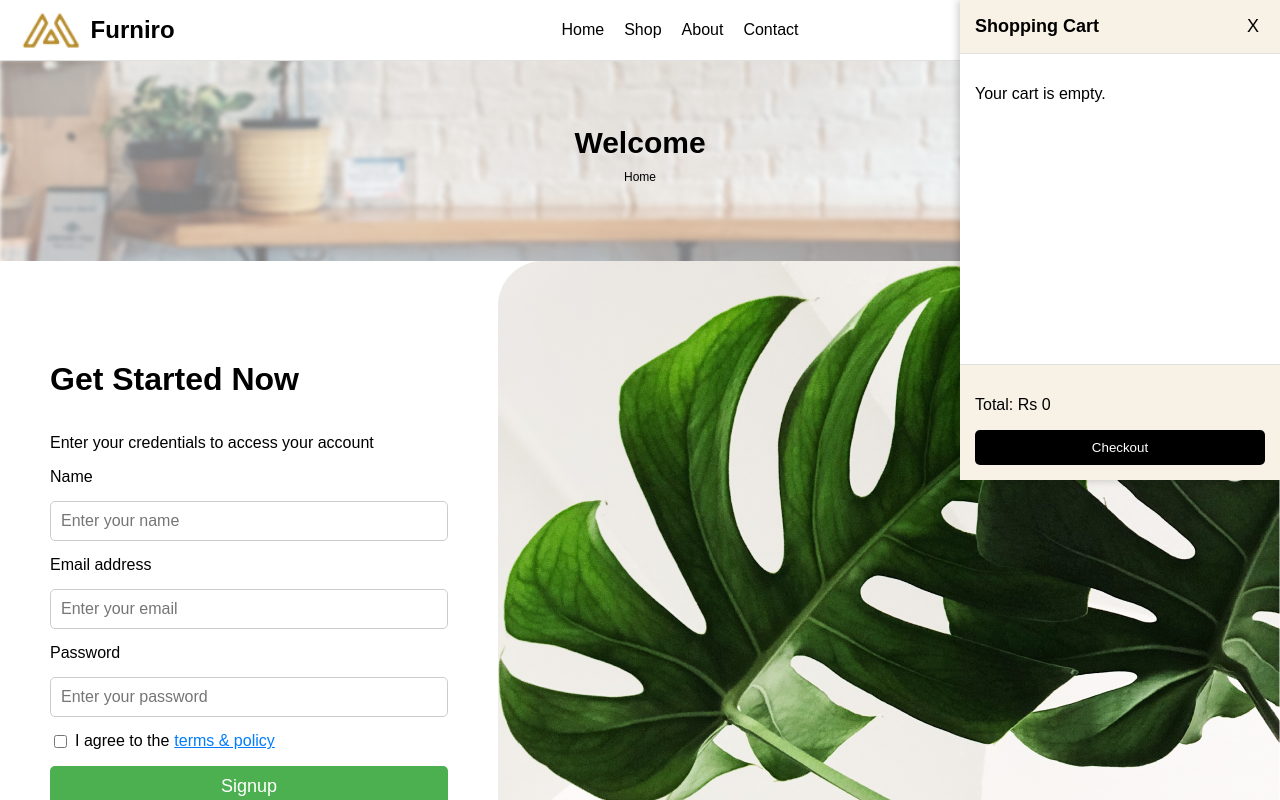
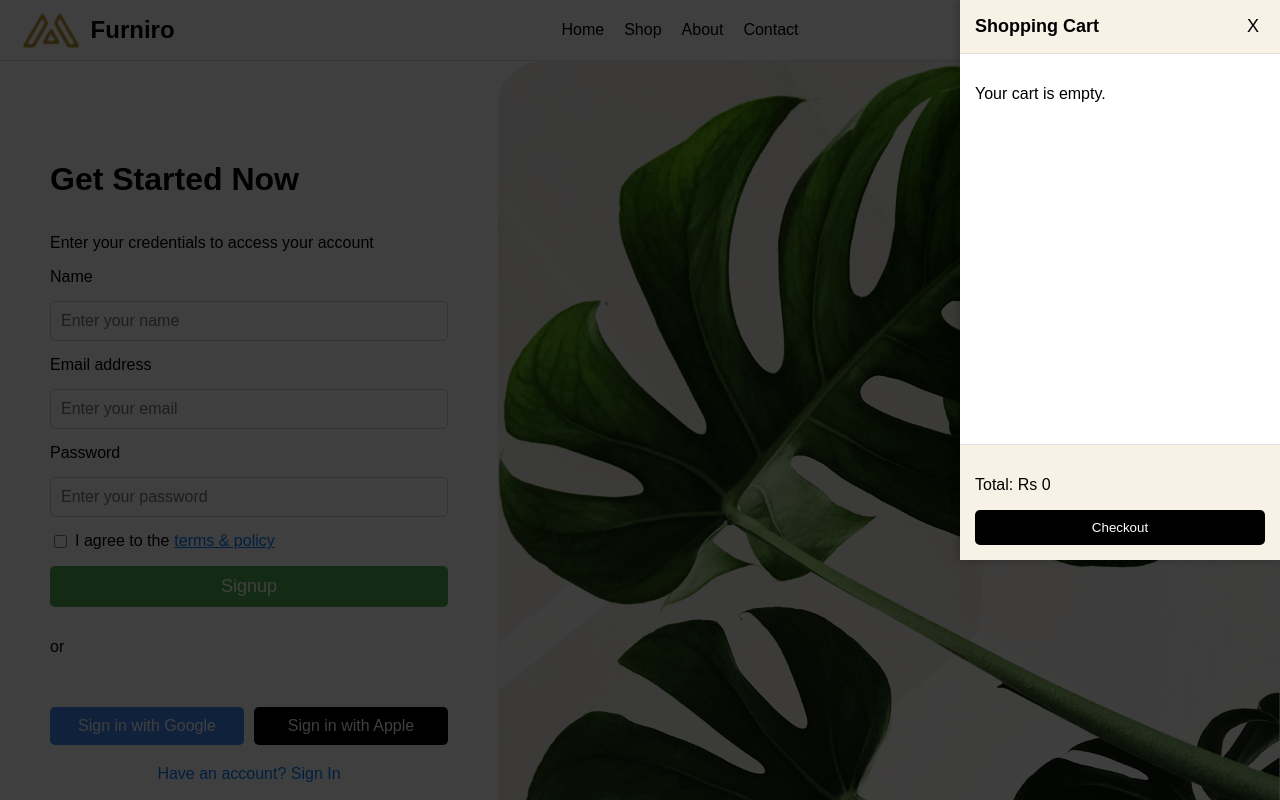
Before and after one commit to guiiBecker/ecommerce-front, a React (Create React App) app: page /signup in a window 1280 px wide. Both pictures are taken after a click on the picture 1228 px from the left and 30 px from the top of the page. Shown: the top 800 px of the page. Built offline with nearby package versions, Linux system fonts and the light colour scheme; grey boxes are pictures that could not be loaded.

Commit message:
fix(cart): fix overlay hover cart

```diff
--- a/src/components/CartSidebar.css
+++ b/src/components/CartSidebar.css
@@ -3,13 +3,13 @@
   top: 0;
   right: -100%;
   width: 320px;
-    height: 60%;
+  height: 70%; /* Full height for better UX */
   background-color: white;
   box-shadow: -2px 0px 8px rgba(0, 0, 0, 0.2);
   display: flex;
   flex-direction: column;
   transition: right 0.3s ease;
-    z-index: 1000;
+  z-index: 1010; /* Ensure it's above the overlay */
 }
 
 .cart-sidebar.open {
@@ -77,3 +77,18 @@
   border-radius: 5px;
   cursor: pointer;
 }
+
+.overlay {
+  position: fixed;
+  top: 0;
+  left: 0;
+  width: 100%;
+  height: 100%;
+  background: rgba(0, 0, 0, 0.5); /* Semi-transparent black */
+  z-index: 1000; /* Below CartSidebar */
+  display: none; /* Initially hidden */
+}
+
+.overlay.active {
+  display: block;
+}
--- a/src/components/CartSidebar.js
+++ b/src/components/CartSidebar.js
@@ -10,6 +10,8 @@ const CartSidebar = () => {
   const totalAmount = items.reduce((acc, item) => acc + item.price * item.quantity, 0);
 
   return (
+    <>
+      <div className={`overlay ${isOpen ? 'active' : ''}`} onClick={() => dispatch(toggleCart())}></div>
       <div className={`cart-sidebar ${isOpen ? 'open' : ''}`}>
         <div className="cart-sidebar-header">
           <h3>Shopping Cart</h3>
@@ -39,6 +41,7 @@ const CartSidebar = () => {
           <button className="checkout-button">Checkout</button>
         </div>
       </div>
+    </>
   );
 };
 
--- a/src/components/MainLayout.js
+++ b/src/components/MainLayout.js
@@ -1,18 +1,29 @@
 import React from 'react';
-import Header from './Header'; // Import the Header component
-import Banner from './Banner';
+import { useSelector, useDispatch } from 'react-redux';
+import Header from './Header';
 import Footer from './Footer';
 import CartSidebar from './CartSidebar';
+import { toggleCart } from '../features/cart/cartSlice'; // Ensure this import is correct
+
 const MainLayout = ({ children }) => {
+  const dispatch = useDispatch();
+  const isCartOpen = useSelector((state) => state.cart.isOpen);
+
+  const handleOverlayClick = () => {
+    if (isCartOpen) {
+      dispatch(toggleCart());
+    }
+  };
+
   return (
     <div>
       <Header />
+      <div className={`overlay ${isCartOpen ? 'active' : ''}`} onClick={handleOverlayClick}></div>
       <CartSidebar />
-      <Banner/>
       <main>
         {children}
       </main>
-      <Footer/>
+      <Footer />
     </div>
   );
 };
```
Lines whose indentation alone changed are shown as unchanged.
